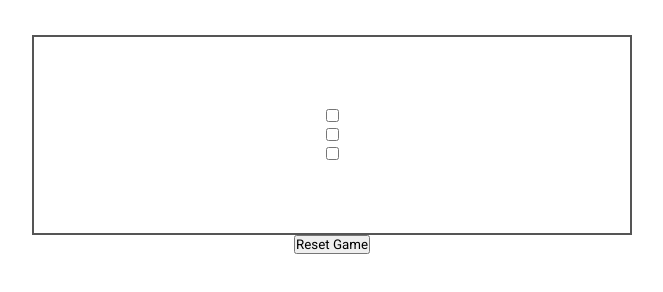
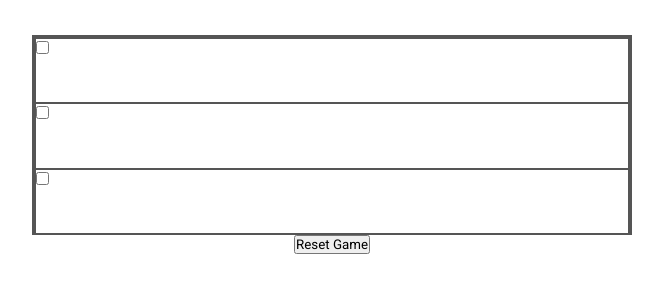
Before and after one commit to Viniciusdeab/mario-matching-game, a plain HTML site: page index.html in a window 1280 px wide. Shown: the part 298-590 px from the top of the page, without its empty margins (308-971 px from the left). Drawn offline with Linux system fonts and the light colour scheme.

Commit message:
Estilização dos inputs para receber as imagens

```diff
--- a/style.css
+++ b/style.css
@@ -32,3 +32,15 @@ h2{
     align-items: center;
     flex-direction: column;
 }
+
+.box label{
+    position: relative;
+    width: 100%;
+    height: 33.33%;
+    border: 2px solid #555;
+    border-bottom: none;
+}
+
+.box label input{
+    /* appearance: none; */
+}
```
